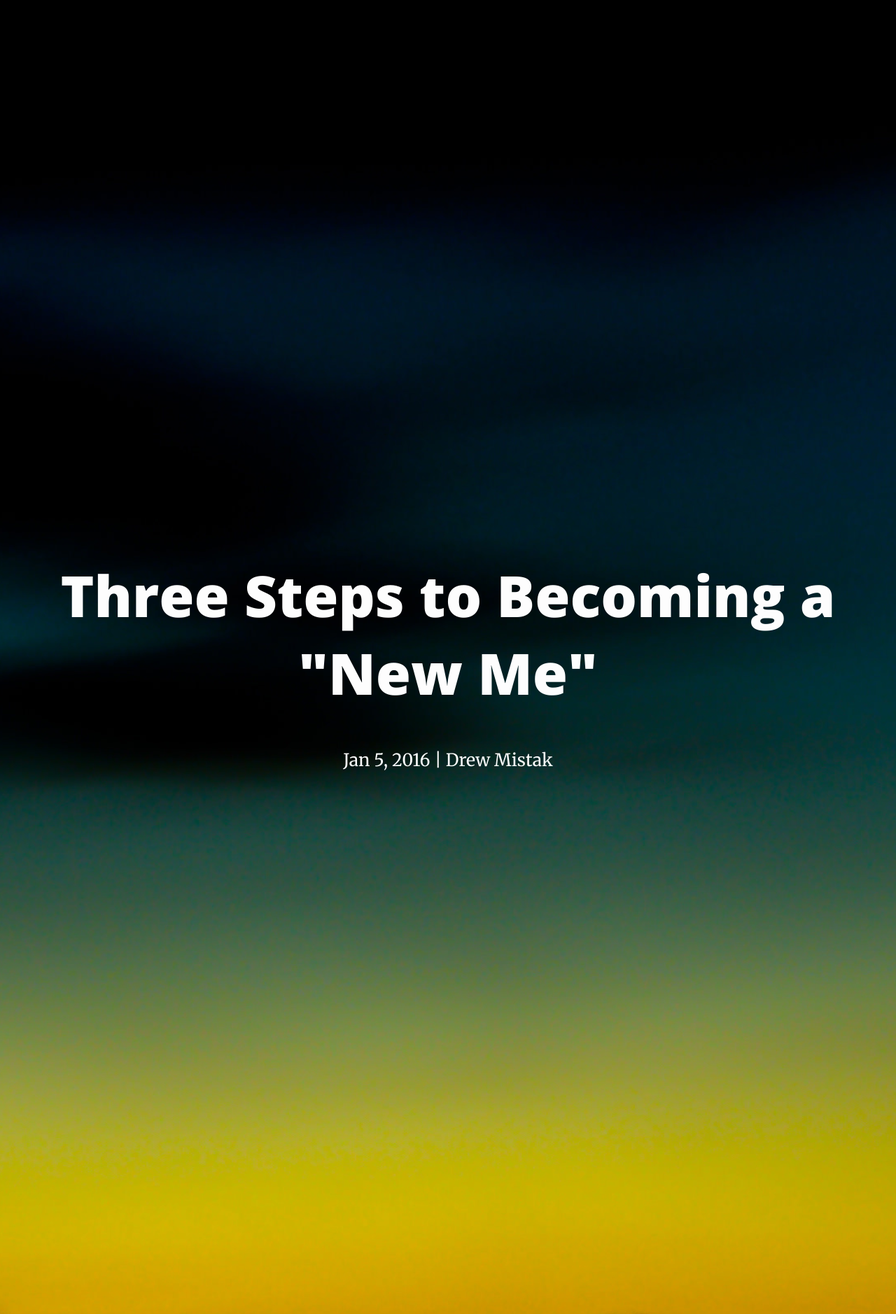
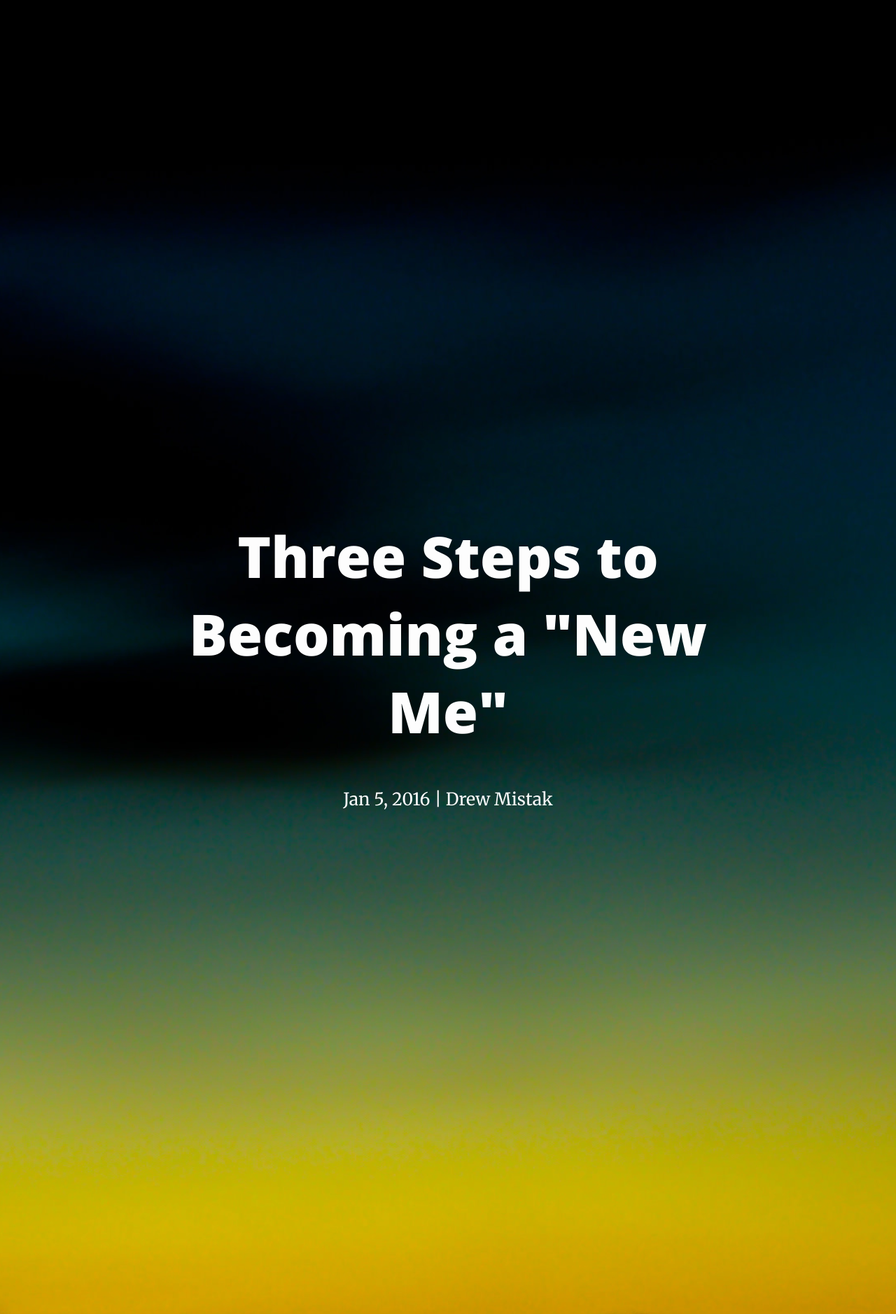
Before and after one commit to fromruins/fromruins.github.io, a Jekyll site: the page built from _posts/2016-03-16-welcome-to-jekyll.markdown, in a window 1280 px wide. Shown: the part 729-2607 px from the top of the page at 70% size. Built offline with Jekyll 4.4.1, drawn with Linux system fonts in a browser that asks for light colours.

Commit message:
Updated _layout.sass

```diff
--- a/_sass/_layout.sass
+++ b/_sass/_layout.sass
@@ -21,6 +21,7 @@ html
 
       h1, h4, a
         color: $title-color
+        max-width: 70%
       a:hover
         color: darken($title-color, 25%)
     .posts
```
